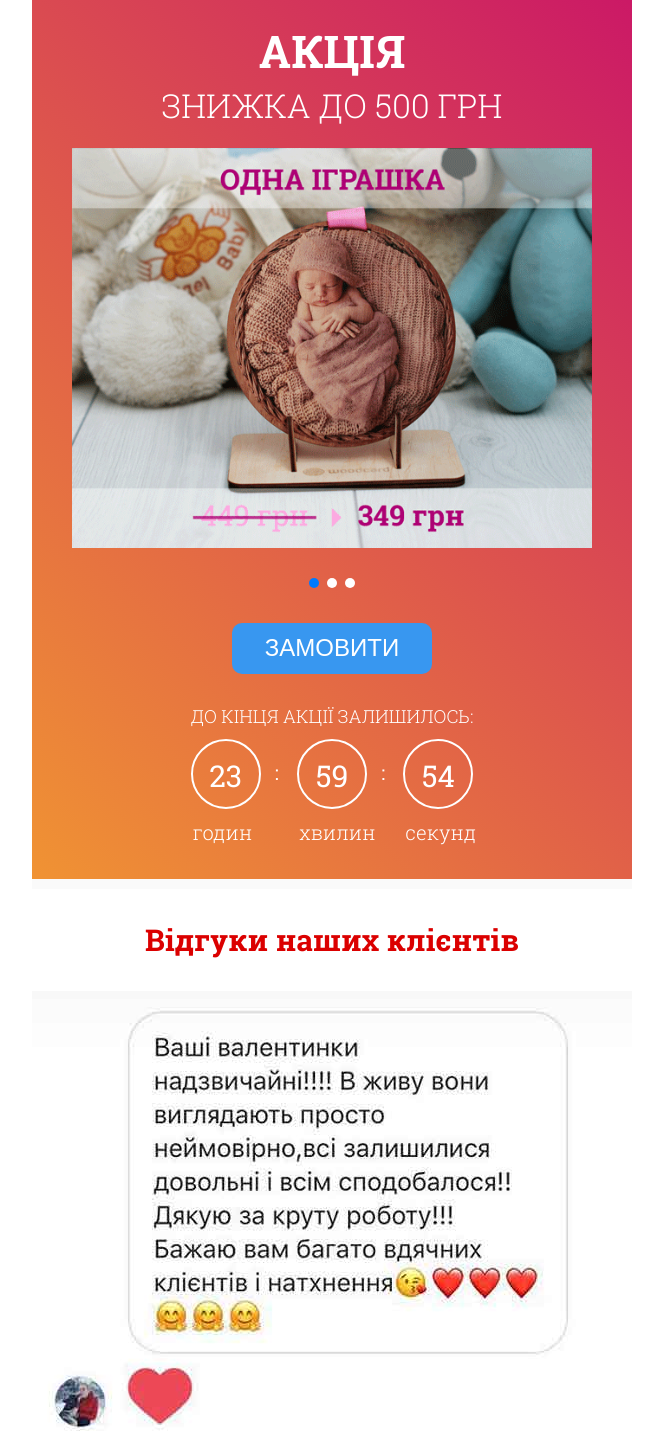
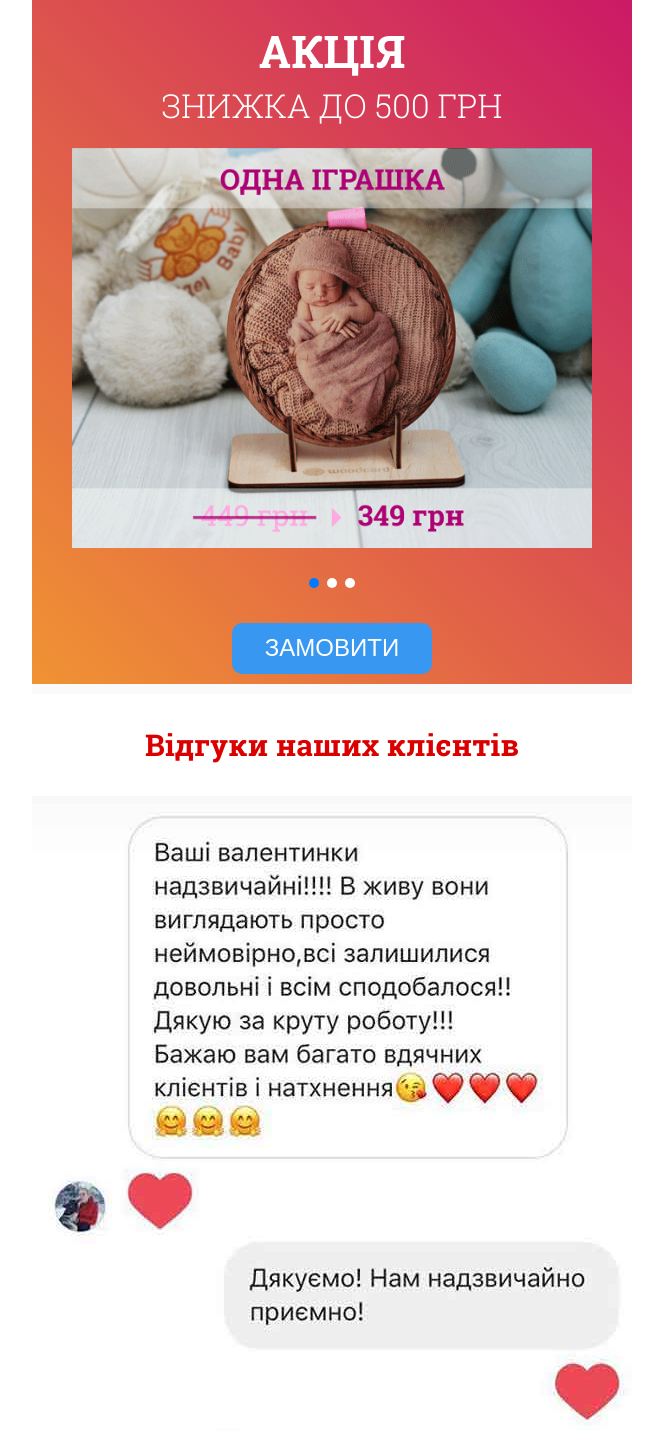
Before and after one commit to beeis/woodcard, a Symfony app: template templates/main/toy.html.twig in a window 1280 px wide. Shown: the part 2155-3586 px from the top of the page, without its empty margins (308-971 px from the left). Run offline with Twig, Linux system fonts and the light colour scheme; the template is opened without the code that fills it, so the values that code supplies are empty; some libraries are stand-ins or nearby versions.

Commit message:
removed timer

```diff
--- a/templates/main/flower.html.twig
+++ b/templates/main/flower.html.twig
@@ -178,14 +178,14 @@
                 <span>399 грн</span> <i class="fa fa-angle-right" aria-hidden="true"></i> 299 грн#} {# </div> #}
             <button data-target="anchor" href="#form" class="btn">Замовити</button>
         </div>
-        <div class="product-timer">
+        {#<div class="product-timer">
             <p>До кінця акції залишилось:</p>
             <div class="product-timer-time">
                 <span class="product-timer-time-hours">11</span>
                 <span class="product-timer-time-minutes">00</span>
                 <span class="product-timer-time-seconds">22</span>
             </div>
-        </div>
+        </div>#}
     </section>
     <hr>
     <section class="comment">
--- a/templates/main/heart.html.twig
+++ b/templates/main/heart.html.twig
@@ -190,14 +190,14 @@
                 <span>399 грн</span> <i class="fa fa-angle-right" aria-hidden="true"></i> 299 грн#} {# </div> #}
             <button data-target="anchor" href="#form" class="btn">Замовити</button>
         </div>
-        <div class="product-timer">
+        {#<div class="product-timer">
             <p>До кінця акції залишилось:</p>
             <div class="product-timer-time">
                 <span class="product-timer-time-hours">11</span>
                 <span class="product-timer-time-minutes">00</span>
                 <span class="product-timer-time-seconds">22</span>
             </div>
-        </div>
+        </div>#}
     </section>
     <hr>
     <section class="comment">
--- a/templates/main/toy.html.twig
+++ b/templates/main/toy.html.twig
@@ -190,14 +190,14 @@
                 <span>399 грн</span> <i class="fa fa-angle-right" aria-hidden="true"></i> 299 грн#} {# </div> #}
             <button data-target="anchor" href="#form" class="btn">Замовити</button>
         </div>
-        <div class="product-timer">
+        {#<div class="product-timer">
             <p>До кінця акції залишилось:</p>
             <div class="product-timer-time">
                 <span class="product-timer-time-hours">11</span>
                 <span class="product-timer-time-minutes">00</span>
                 <span class="product-timer-time-seconds">22</span>
             </div>
-        </div>
+        </div>#}
     </section>
     <hr>
     <section class="comment">
```
